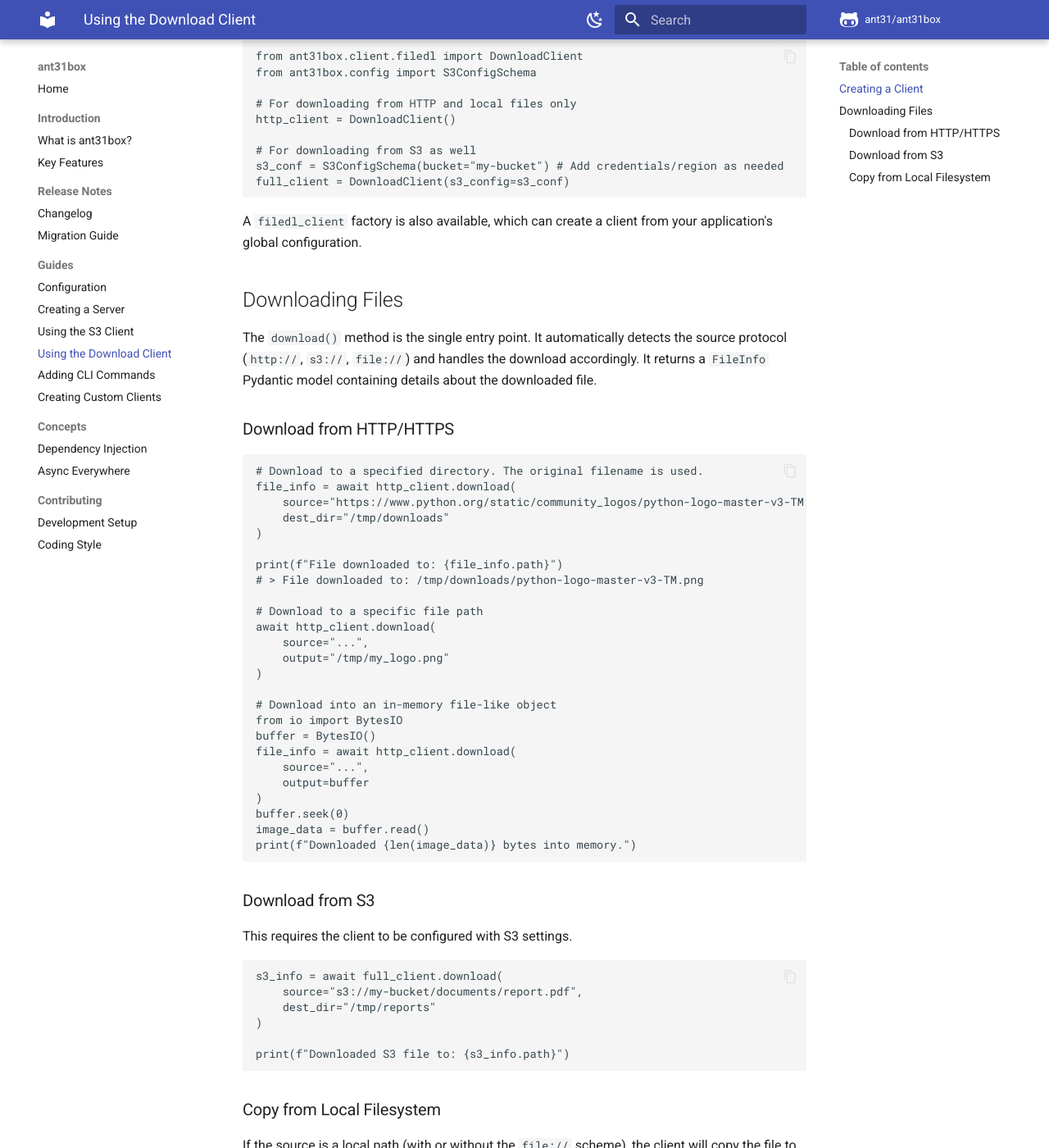
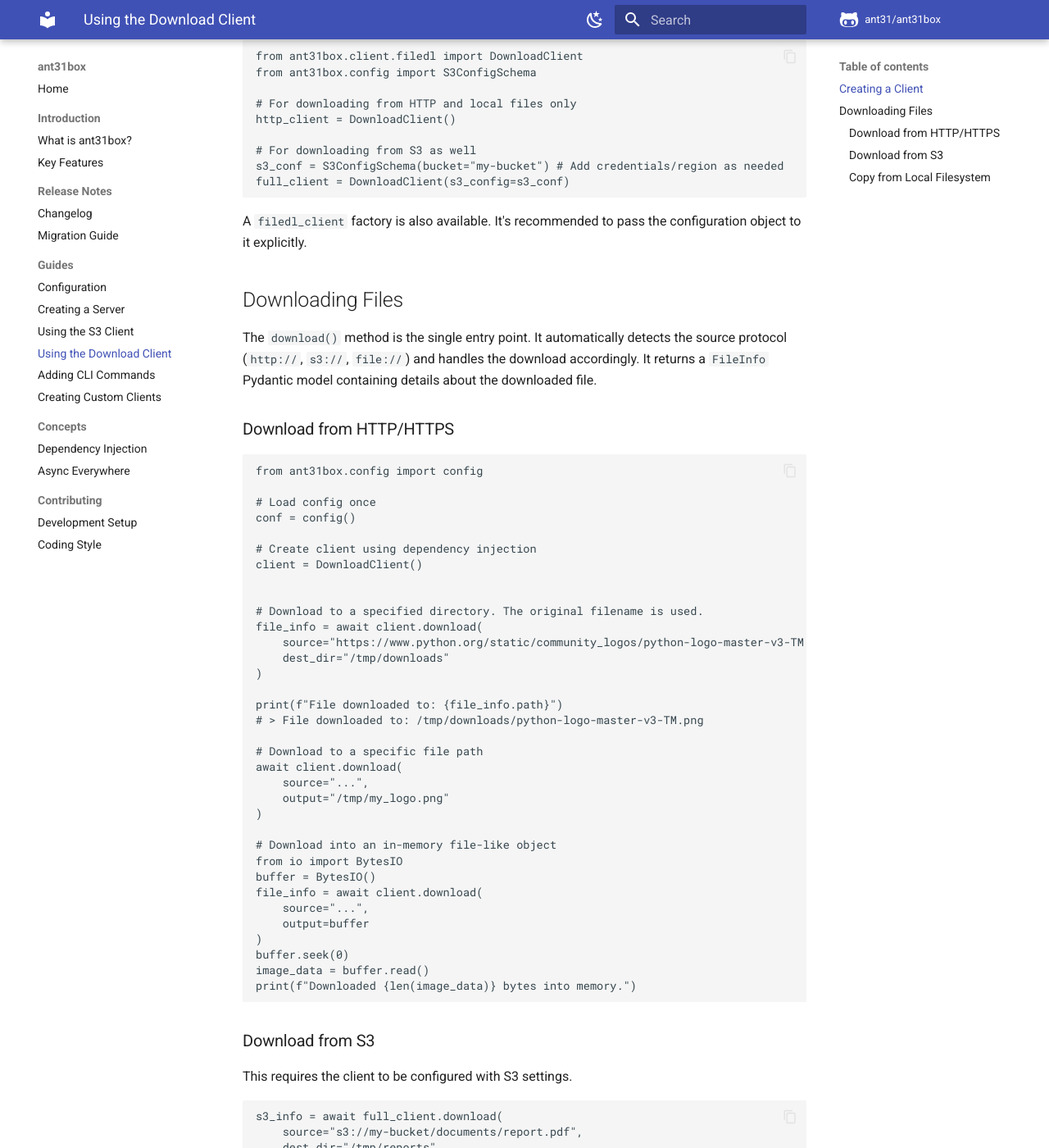
Before and after one commit to ant31/ant31box, an MkDocs documentation site: the page built from docs/guides/download-client.md, in a window 1280 px wide and 1400 px high, scrolled down 340 px. Shown: the whole window at 82% size. Built offline with MkDocs 1.6.1 and Material for MkDocs 9.7.7, drawn with Linux system fonts in a browser that asks for light colours; comment, search, counter and statistics services are not loaded.

Commit message:
x:refactor: Implement full DI for database, CLI commands; update docs
This commit finalizes the dependency injection (DI) pattern implementation across the library.
It refactors database configuration and CLI commands to explicitly accept a `Config` object.
All relevant documentation guides are updated to reflect these changes.

*   Modified `get_engine` to remove global config dependency and accept a `Config` object.
*   Updated `seed` CLI command to load and pass configuration via DI.
*   Revised `adding-cli-commands`, `download-client`, and `server` guides for DI usage.

````diff
--- a/docs/guides/download-client.md
+++ b/docs/guides/download-client.md
@@ -18,7 +18,7 @@
 full_client = DownloadClient(s3_config=s3_conf)
 ```
 
-A `filedl_client` factory is also available, which can create a client from your application's global configuration.
+A `filedl_client` factory is also available. It's recommended to pass the configuration object to it explicitly.
 
 ## Downloading Files
 
@@ -27,8 +27,17 @@
 ### Download from HTTP/HTTPS
 
 ```python
+from ant31box.config import config
+
+# Load config once
+conf = config()
+
+# Create client using dependency injection
+client = DownloadClient()
+
+
 # Download to a specified directory. The original filename is used.
-file_info = await http_client.download(
+file_info = await client.download(
     source="https://www.python.org/static/community_logos/python-logo-master-v3-TM.png",
     dest_dir="/tmp/downloads"
 )
@@ -37,7 +46,7 @@
 # > File downloaded to: /tmp/downloads/python-logo-master-v3-TM.png
 
 # Download to a specific file path
-await http_client.download(
+await client.download(
     source="...",
     output="/tmp/my_logo.png"
 )
@@ -45,7 +54,7 @@
 # Download into an in-memory file-like object
 from io import BytesIO
 buffer = BytesIO()
-file_info = await http_client.download(
+file_info = await client.download(
     source="...",
     output=buffer
 )
````
Also changed, not shown: PROJECT_TODO.md (+1 -1 lines), docs/guides/adding-cli-commands.md (+10 -2 lines), docs/guides/server.md (+4 -3 lines), 2 other files.
